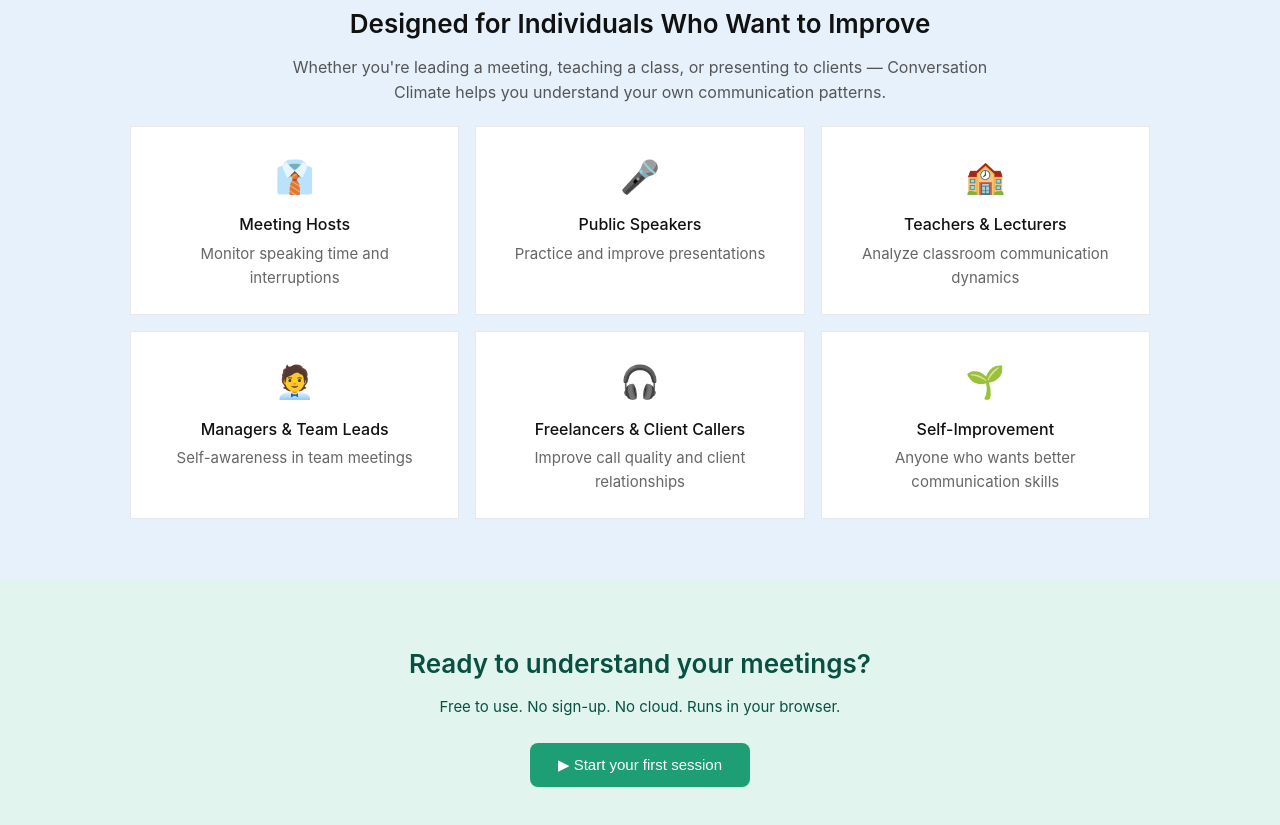
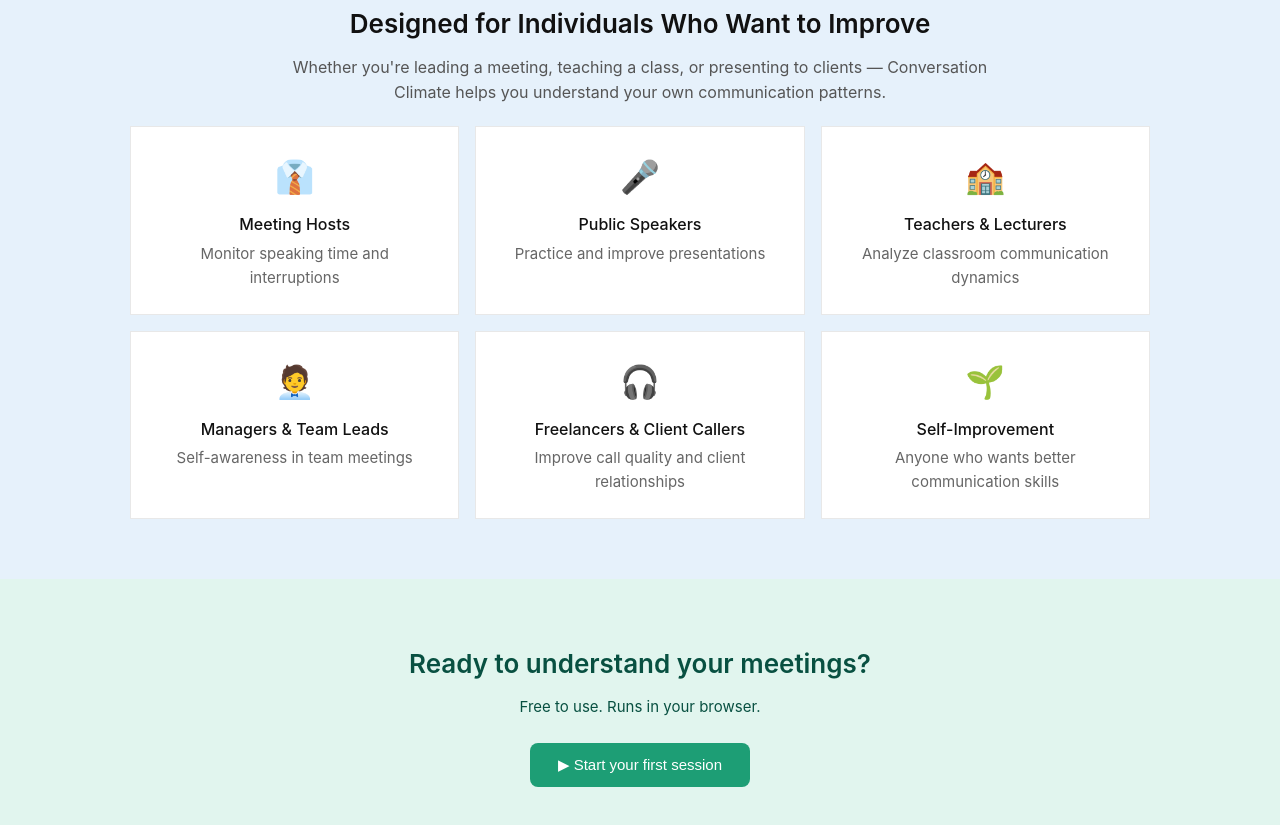
Before and after one commit to coderly1122/conversation_climate, a plain HTML site: page index.html in a window 1280 px wide. Shown: the part 1848-2673 px from the top of the page. Drawn offline with Linux system fonts and the light colour scheme.

Commit message:
corrected some words

```diff
--- a/index.html
+++ b/index.html
@@ -169,7 +169,7 @@
 <!-- CTA -->
 <section class="cta-section">
     <h2>Ready to understand your meetings?</h2>
-    <p>Free to use. No sign-up. No cloud. Runs in your browser.</p>
+    <p>Free to use. Runs in your browser.</p>
     <button class="btn-primary btn-lg" onclick="window.location.href='analysis.html'">▶ Start your first session</button>
 </section>
 
```
